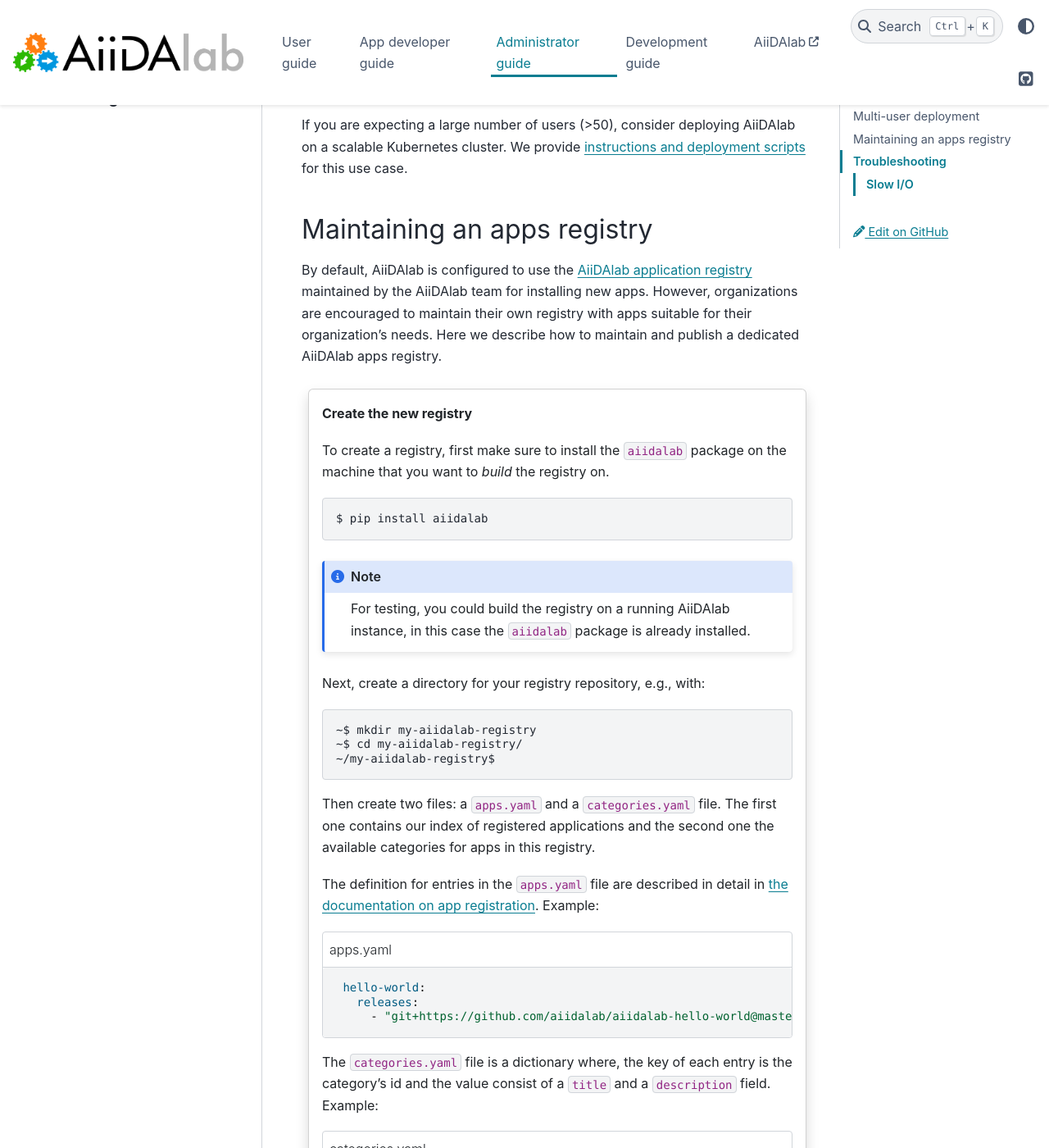
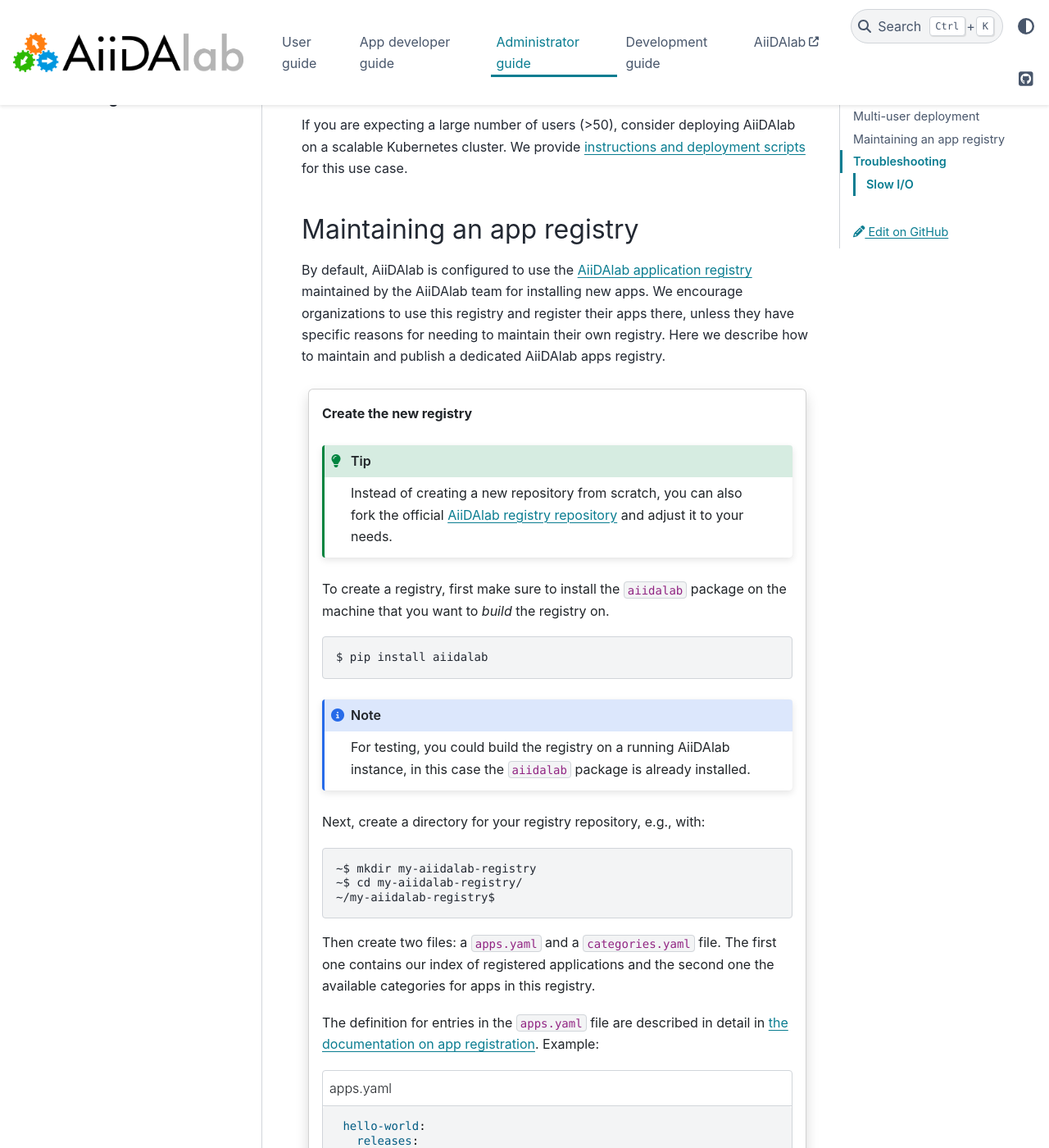
Before and after one commit to aiidalab/aiidalab, a Sphinx documentation site: the page built from docs/source/admin/index.rst, in a window 1280 px wide and 1400 px high, scrolled down 657 px. Shown: the whole window at 82% size. Built offline with Sphinx 7.4.7 and the PyData theme 0.15.4, drawn with Linux system fonts in a browser that asks for light colours; pages that are not in the unit, such as notebooks, are missing from menus; some of the changed text lies outside the part shown.

Commit message:
Docs: update admin section (#234)
* Direct readers to "quick" solutions before providing longer ones.
* Encourage admins to use the "official" application registry.
* Add suggestion on how to specify app metadata

```diff
--- a/docs/source/admin/index.rst
+++ b/docs/source/admin/index.rst
@@ -25,11 +25,11 @@ We provide `instructions and deployment scripts <https://github.com/aiidalab/aii
 
 .. _admin-guide:maintain-app-registry:
 
-Maintaining an apps registry
-============================
+Maintaining an app registry
+===========================
 
 By default, AiiDAlab is configured to use the `AiiDAlab application registry <https://aiidalab.github.io/aiidalab-registry/>`_ maintained by the AiiDAlab team for installing new apps.
-However, organizations are encouraged to maintain their own registry with apps suitable for their organization's needs.
+We encourage organizations to use this registry and register their apps there, unless they have specific reasons for needing to maintain their own registry.
 Here we describe how to maintain and publish a dedicated AiiDAlab apps registry.
 
 .. panels::
@@ -39,6 +39,11 @@ Here we describe how to maintain and publish a dedicated AiiDAlab apps registry.
    .. _admin-guide:maintain-app-registry:create:
 
    **Create the new registry**
+
+   .. tip::
+
+       Instead of creating a new repository from scratch, you can also fork the official `AiiDAlab registry repository <https://github.com/aiidalab/aiidalab-registry>`_ and adjust it to your needs.
+
 
    To create a registry, first make sure to install the ``aiidalab`` package on the machine that you want to *build* the registry on.
 
@@ -110,6 +111,11 @@ Here we describe how to maintain and publish a dedicated AiiDAlab apps registry.
    .. _admin-guide:maintain-app-registry:serve:
 
    **Serve the new registry**
+
+     .. note::
+
+         The official `AiiDAlab registry repository <https://github.com/aiidalab/aiidalab-registry>`_ is automatically published on `GitHub pages <https://pages.github.com/>`__ via a `GitHub actions <https://github.com/features/actions>`__ integration.
+         If you forked the repository, it should automatically publish the registry under your GitHub pages domain.
 
    The registry is generated via static HTML pages and can therefore be easily published with any standard web server.
    For a quick test, you could use the Python built-in web server, with:
--- a/docs/source/app_development/publish.rst
+++ b/docs/source/app_development/publish.rst
@@ -19,8 +19,8 @@ Here we explain how an app can be made available to AiiDAlab users by registerin
    In preparation of registering your AiiDAlab app in the `AiiDAlab registry`_, ensure you have a valid and updated ``setup.cfg`` file in the root of your app's repository.
    The ``setup.cfg`` file can alternatively also be placed within a hidden ``.aiidalab/`` directory in which case it will be parsed with precedence.
 
-   AiiDAlab parses the ``setup.cfg`` file for metadata and will recognize keys both from the standard `[metadata] <https://setuptools.pypa.io/en/latest/userguide/declarative_config.html#metadata>`__ section and a dedicated ``[aiidalab]`` section.
-   App developers are free to declare metadata within either section [#f0]_ , with the understanding that values declared within the ``[aiidalab]`` section take precedence.
+   AiiDAlab parses the ``setup.cfg`` file for metadata and will recognize fields both from the standard `[metadata] <https://setuptools.pypa.io/en/latest/userguide/declarative_config.html#metadata>`__ section and a dedicated ``[aiidalab]`` section (fiends declared within the ``[aiidalab]`` section take precedence).
+   We suggest using the ``[aiidalab]`` section only for the ``title`` and ``categories`` fields, and the ``[metadata]`` for all others.
 
    .. dropdown:: List of all recognized keys and their correspondence (where applicable) between the ``[metadata]`` and the ``[aiidalab]`` sections.
 
```
Also changed, not shown: other parts of docs/source/admin/index.rst (+0 -9 lines).
